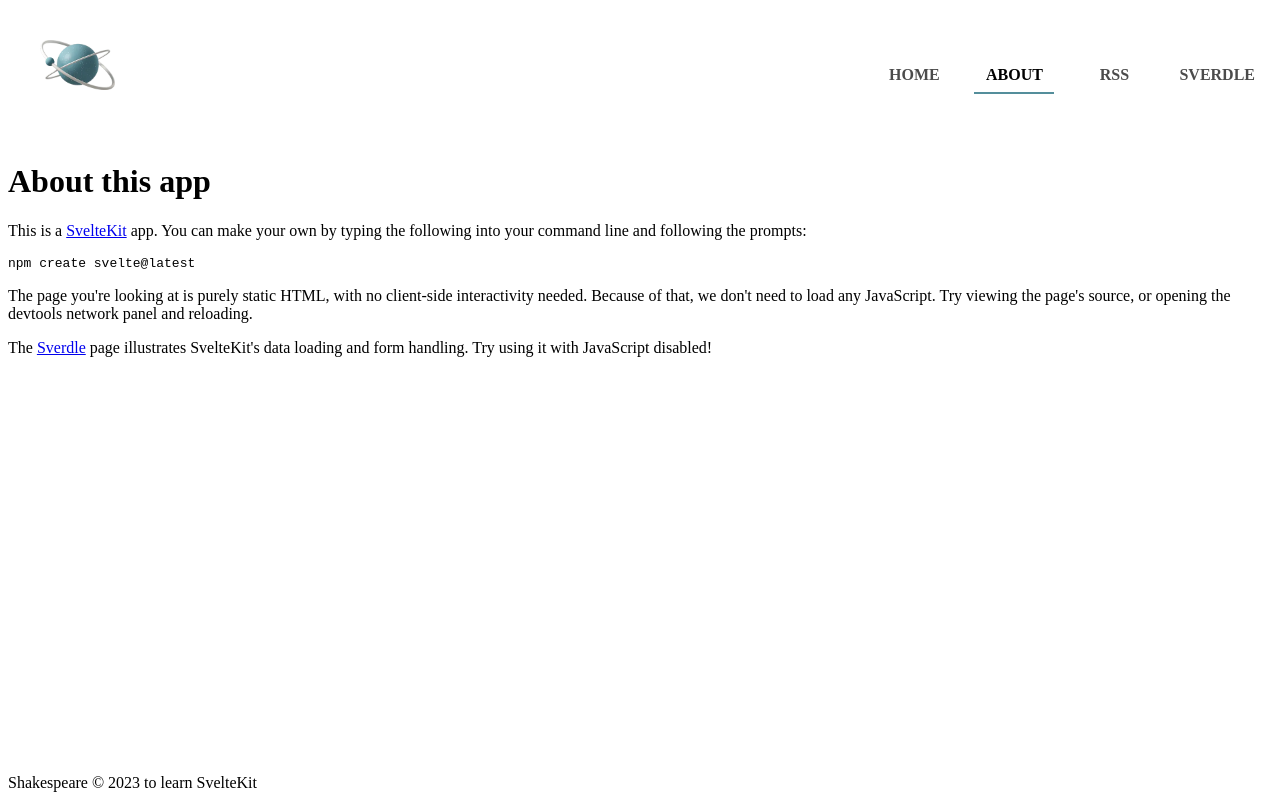
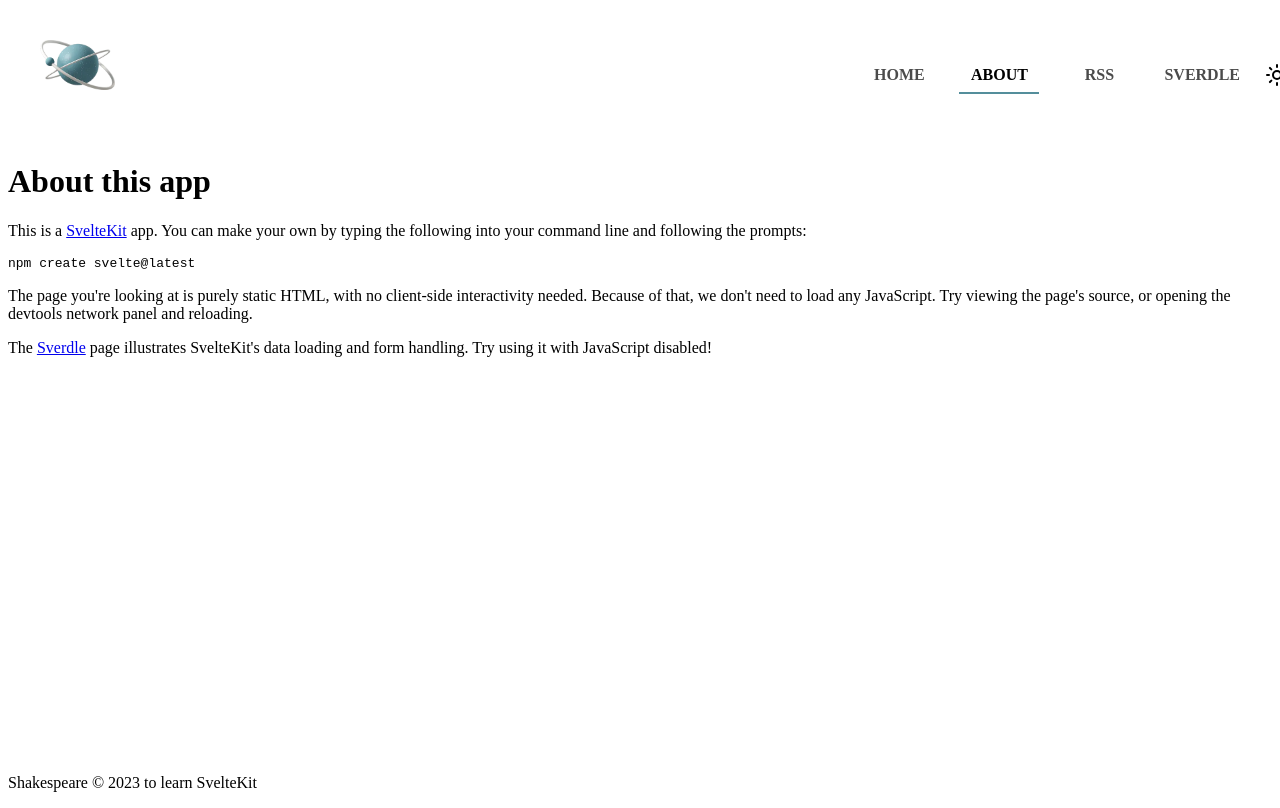
Before and after one commit to langliu/svelte-blog-template, a SvelteKit app: page /about in a window 1280 px wide. Shown: the top 808 px of the page. Built offline with nearby package versions, Linux system fonts and the light colour scheme.

Commit message:
feat: 💄 解决滚动条抖动问题

```diff
--- a/src/routes/+layout.svelte
+++ b/src/routes/+layout.svelte
@@ -7,7 +7,7 @@
 	import 'open-props/buttons';
 	import './styles.css';
 
-	export let data
+	export let data;
 </script>
 
 <div class="app">
@@ -41,4 +41,10 @@
 			padding-inline: 0;
 		}
 	}
+	@supports (scrollbar-gutter: stable) {
+		html {
+			overflow-y: auto;
+			scrollbar-gutter: stable;
+		}
+	}
 </style>
--- a/src/routes/Header.svelte
+++ b/src/routes/Header.svelte
@@ -36,7 +36,6 @@
 	header {
 		display: flex;
 		margin: 0 auto;
-		max-width: 1400px;
 		padding: 2em;
 		width: 100%;
 	}
--- a/src/routes/styles.css
+++ b/src/routes/styles.css
@@ -27,6 +27,14 @@
 	--surface-4-light: var(--gray-3);
 	--background-light: none;
 	--border-light: var(--gray-4);
+	overflow-y: scroll;
+}
+
+@supports (scrollbar-gutter: stable) {
+	html {
+		overflow-y: auto;
+		scrollbar-gutter: stable;
+	}
 }
 
 :root {
```
